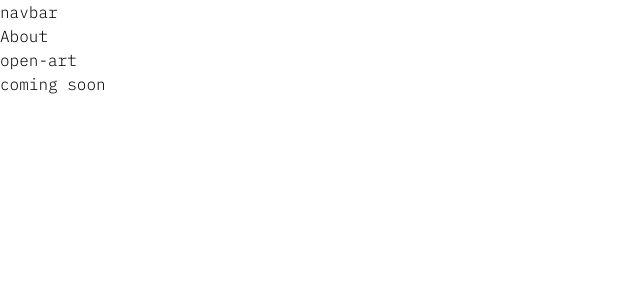
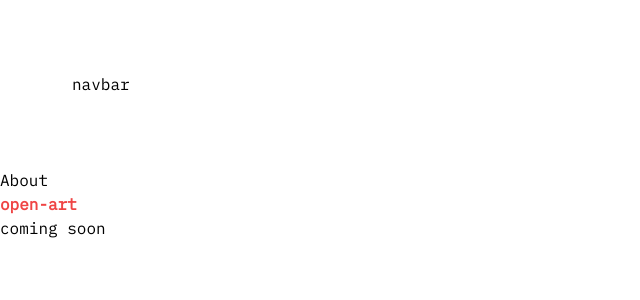
Before and after one commit to a-t-klein/open-art, a Next.js app: page / in a window 1280 px wide. Shown: the top 300 px of the page, without its empty margins (0-640 px from the left). Built offline with nearby package versions, Linux system fonts and the light colour scheme.

Commit message:
tailwind config

```diff
--- a/src/app/containers/Navbar.tsx
+++ b/src/app/containers/Navbar.tsx
@@ -3,7 +3,7 @@ import Link from "next/link";
 const Navbar = (): React.JSX.Element => {
   return (
     <>
-      <h1> navbar</h1>
+      <h1 className="m-9 p-9"> navbar</h1>
       <ul>
         <li>
           <Link href="/home/about">About</Link>
--- a/src/app/globals.css
+++ b/src/app/globals.css
@@ -1,25 +1,3 @@
 @tailwind base;
 @tailwind components;
 @tailwind utilities;
-
-:root {
-  --foreground-rgb: 0, 0, 0;
-}
-
-@media (prefers-color-scheme: dark) {
-  :root {
-    --foreground-rgb: 255, 255, 255;
-    --background-start-rgb: 0, 0, 0;
-    --background-end-rgb: 0, 0, 0;
-  }
-}
-
-body {
-  color: rgb(var(--foreground-rgb));
-  background: linear-gradient(
-      to bottom,
-      transparent,
-      rgb(var(--background-end-rgb))
-    )
-    rgb(var(--background-start-rgb));
-}
--- a/src/app/layout.tsx
+++ b/src/app/layout.tsx
@@ -2,7 +2,7 @@ import "./globals.css";
 import type { Metadata } from "next";
 import { IBM_Plex_Mono } from "next/font/google";
 
-const inter = IBM_Plex_Mono({ subsets: ["cyrillic"], weight: ["300"] });
+const inter = IBM_Plex_Mono({ subsets: ["cyrillic"], weight: "400" });
 
 export const metadata: Metadata = {
   title: "open art",
--- a/src/app/page.tsx
+++ b/src/app/page.tsx
@@ -1,10 +1,11 @@
 import Navbar from "./containers/Navbar";
+import "tailwindcss/tailwind.css";
 
 export default function Home() {
   return (
     <main>
       <Navbar />
-      <div>open-art</div>
+      <div className="text-red-500 font-bold">open-art</div>
       <div>coming soon</div>
     </main>
   );
--- a/tailwind.config.js
+++ b/tailwind.config.js
@@ -1,18 +1,8 @@
 /** @type {import('tailwindcss').Config} */
 module.exports = {
-  content: [
-    './src/pages/**/*.{js,ts,jsx,tsx,mdx}',
-    './src/components/**/*.{js,ts,jsx,tsx,mdx}',
-    './src/app/**/*.{js,ts,jsx,tsx,mdx}',
-  ],
+  content: ["./src/**/*.{js,ts,jsx,tsx,mdx}"],
   theme: {
-    extend: {
-      backgroundImage: {
-        'gradient-radial': 'radial-gradient(var(--tw-gradient-stops))',
-        'gradient-conic':
-          'conic-gradient(from 180deg at 50% 50%, var(--tw-gradient-stops))',
-      },
-    },
+    extend: {},
   },
   plugins: [],
-}
+};
```
Also changed, not shown: package.json (+5 -3 lines), 2 other files (tests, documents, lock files or other folders).
